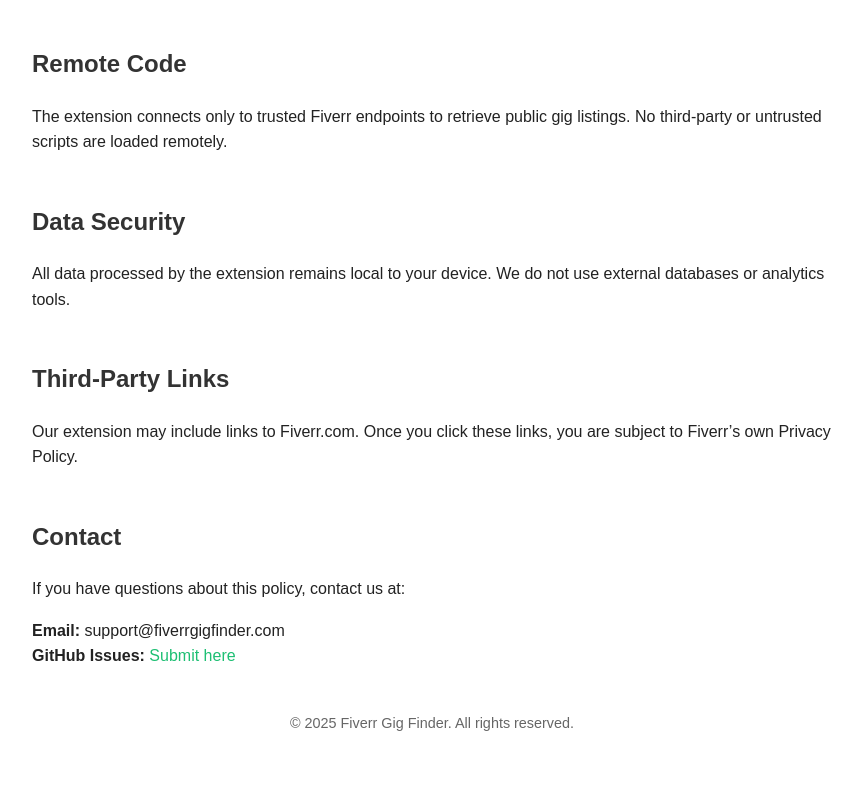
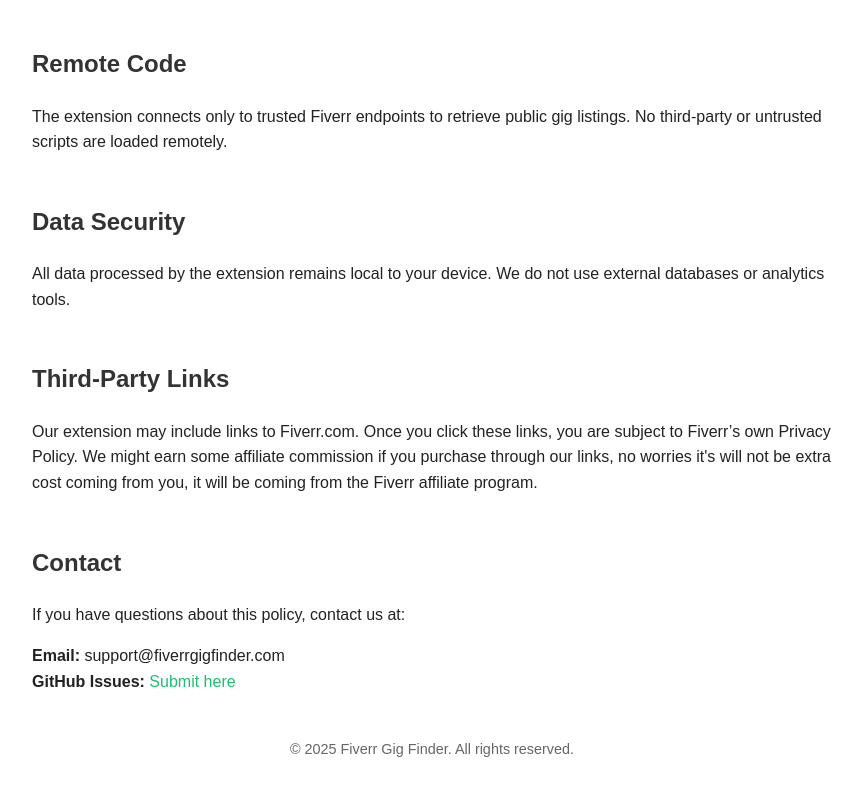
Before and after one commit to omdsupplier-cpu/fiverr-gig-finder-policy, a plain HTML site: page index.html in a window 1280 px wide. Shown: the part 722-1517 px from the top of the page, without its empty margins (208-1070 px from the left). Drawn offline with Linux system fonts and the light colour scheme.

Commit message:
Update index.html

```diff
--- a/index.html
+++ b/index.html
@@ -42,7 +42,10 @@
   <p>All data processed by the extension remains local to your device. We do not use external databases or analytics tools.</p>
 
   <h2>Third-Party Links</h2>
-  <p>Our extension may include links to Fiverr.com. Once you click these links, you are subject to Fiverr’s own Privacy Policy.</p>
+  <p>Our extension may include links to Fiverr.com. Once you click these links, you are subject to Fiverr’s own Privacy Policy.
+    We might earn some affiliate commission if you purchase through our links, no worries it's will not be extra cost coming from you, it will be coming from the Fiverr affiliate program.
+
+</p>
 
   <h2>Contact</h2>
   <p>If you have questions about this policy, contact us at:</p>
```
